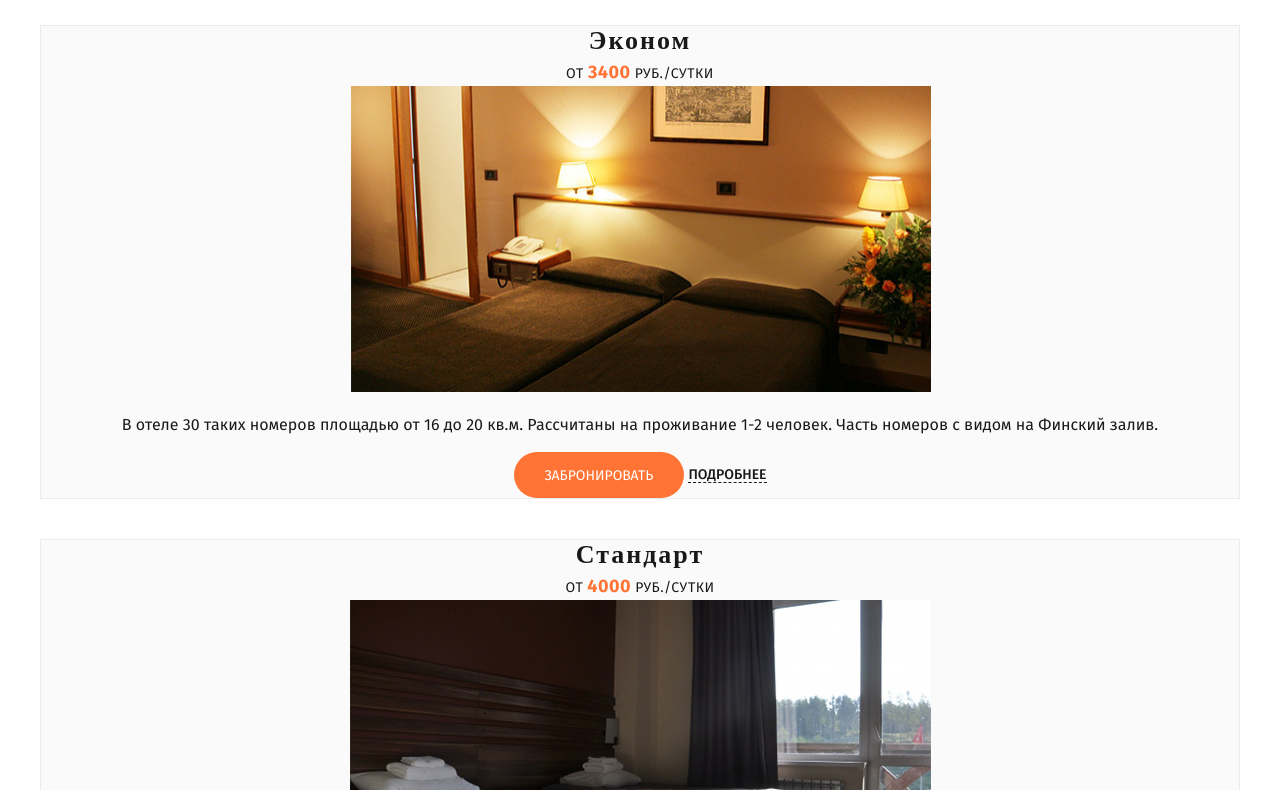
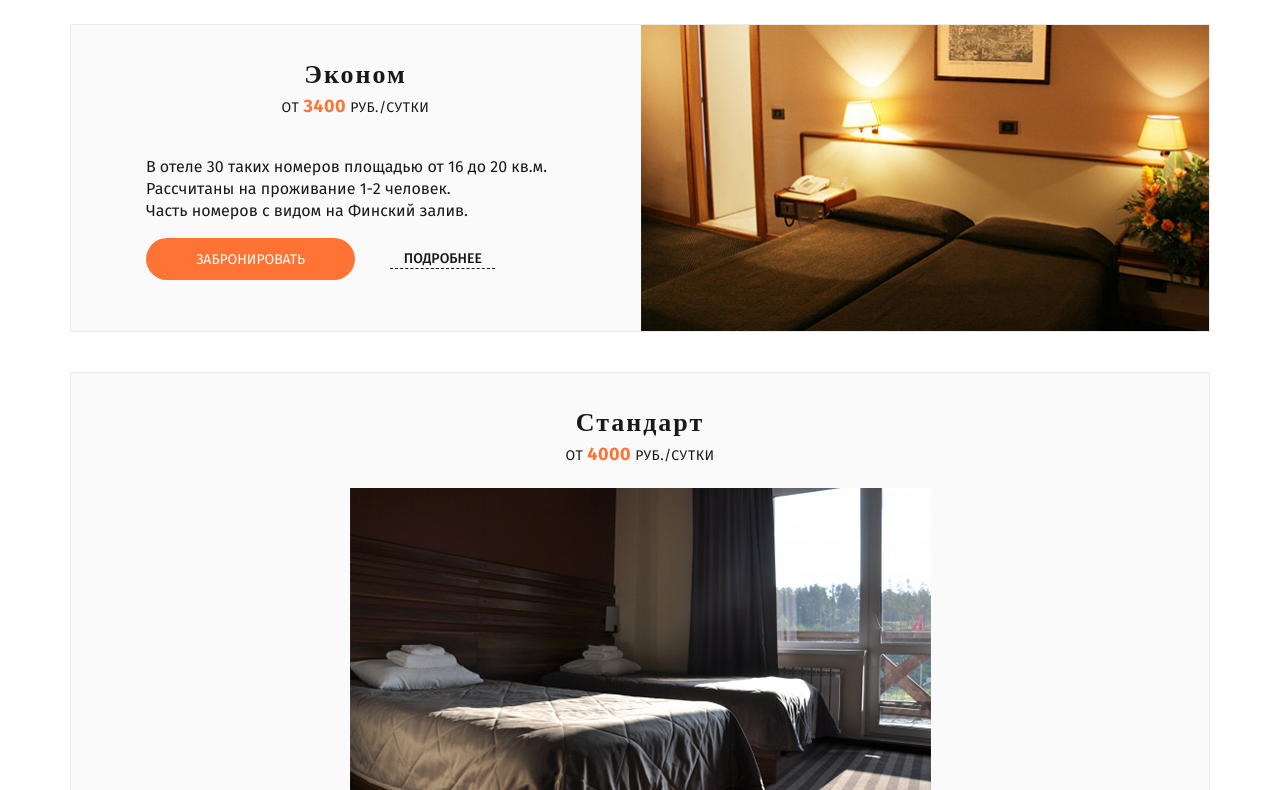
Before and after one commit to Vinni7/Epixx, a website: page categories.html in a window 1280 px wide. Shown: the part 386-1176 px from the top of the page. Drawn offline with Linux system fonts and the light colour scheme.

Commit message:
Попытка создать сетку страницы rooms на bootstrap

```diff
--- a/categories.html
+++ b/categories.html
@@ -49,20 +49,22 @@
 
 	<div class="categories">
 		<h2 class="categories__title">Категории</h2>
-		<div class="categories__inner">
-			<div class="room">
-				<div class="room-desription">
-					<p class="room-desription__title">Эконом</p>
-					<p class="room-desription__price">от <b>3400</b> руб./сутки</p>
+		<div class="categories__inner container">
+			<div class="room row">
+				<div class="room-desription col-md-6">
+					<p class="room-desription__title col-md-4 col-md-offset-4">Эконом</p>
+					<p class="room-desription__price col-md-4 col-md-offset-4">от <b>3400</b> руб./сутки</p>
 
-					<img src="img/room-econom.jpg" alt="room_photo" width="581px" height="306">
-
-					<p class="room-desription__text">В отеле 30 таких номеров площадью от 16 до 20 кв.м. Рассчитаны на проживание 1-2 человек. Часть номеров с видом на Финский залив.</p>
-
-					<a href="#" class="btn">Забронировать</a>
-					<a href="#" class="room-desription__read-more">Подробнее</a>
+					<p class="room-desription__text col-md-10 col-md-offset-1">В отеле 30 таких номеров площадью от 16 до 20 кв.м. Рассчитаны на проживание 1-2 человек.<br> Часть номеров с видом на Финский залив.</p>
+					<p class="room-desription__btn-wrapper col-md-10 col-md-offset-1">
+						<a href="#" class="btn col-md-6">Забронировать</a>
+						<a href="#" class="room-desription__read-more col-md-3 col-md-offset-1">Подробнее</a>
+					</p>
 
 				</div>
+
+				<img src="img/room-econom.jpg" alt="room_photo" width="581px" height="306" class="col-md-6">
+
 			</div>
 			<div class="room">
 				<div class="room-desription">
--- a/less/blocks/btn.less
+++ b/less/blocks/btn.less
@@ -8,7 +8,7 @@
 	text-transform: uppercase;
 	background-color: @color-second;
 	color: #ffffff;
-	padding: 14px 30px 12px 30px;
+	padding: 12px 30px 10px 30px;
 	border-radius: 25px;
 
 	&:hover {
@@ -20,7 +20,7 @@
 	}
 
 	&--icon-calendar {
-		padding: 14px 20px 12px 50px;
+		padding: 12px 20px 10px 50px;
 		position: relative;
 
 		&:before {
--- a/less/blocks/page-header.less
+++ b/less/blocks/page-header.less
@@ -32,6 +32,10 @@
 		line-height: normal;
 		font-weight: normal;
 		margin-bottom: @margin / 5;
+
+		&:hover {
+			color: @color-second;
+		}
 	}
 }
 .page-header__btn-container {
--- a/less/blocks/room.less
+++ b/less/blocks/room.less
@@ -1,10 +1,20 @@
 .room {
 	border: 1px solid @gray-lighter;
 	background-color: @gray-white;
+	margin: 0;
 	margin-bottom: 40px;
+	max-width: 1200px;
+
+	img {
+		margin: 0;
+		padding: 0;
+	}
 }
 
 .room-desription {
+	padding-top: 35px;
+	padding-bottom: 50px;
+
 	&__title {
 		font-family: @font-family-heading;
 		font-size: @text-size-big;
@@ -25,6 +35,7 @@
 		margin-top: 0;
 		margin-bottom: 0;
 		color: @gray-dark;
+		margin-bottom: 20px;
 
 		b {
 			font-size: 18px;
@@ -38,6 +49,7 @@
 		color: @gray-dark;
 		font-size: @text-size;
 		line-height: @line-height;
+		text-align: left;
 	}
 
 	&__read-more {
@@ -48,5 +60,12 @@
 		text-transform: uppercase;
 		border-bottom: 1px dashed @gray-dark;
 		font-weight: 500;
+		padding: 0;
+		padding-top: 12px;
+	}
+
+	&__btn-wrapper {
+		margin-top: 0;
+		margin-bottom: 0;
 	}
 }
```
Also changed, not shown: css/style.css.
